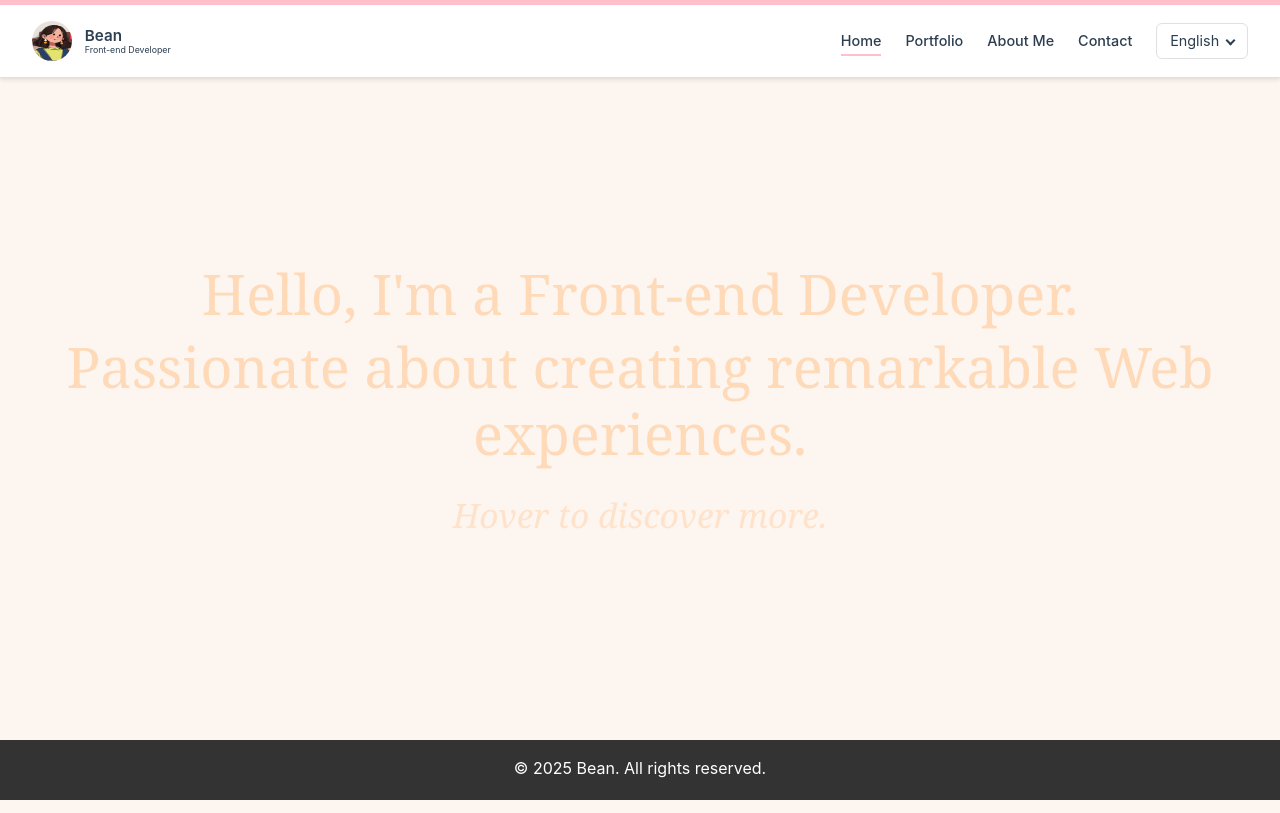
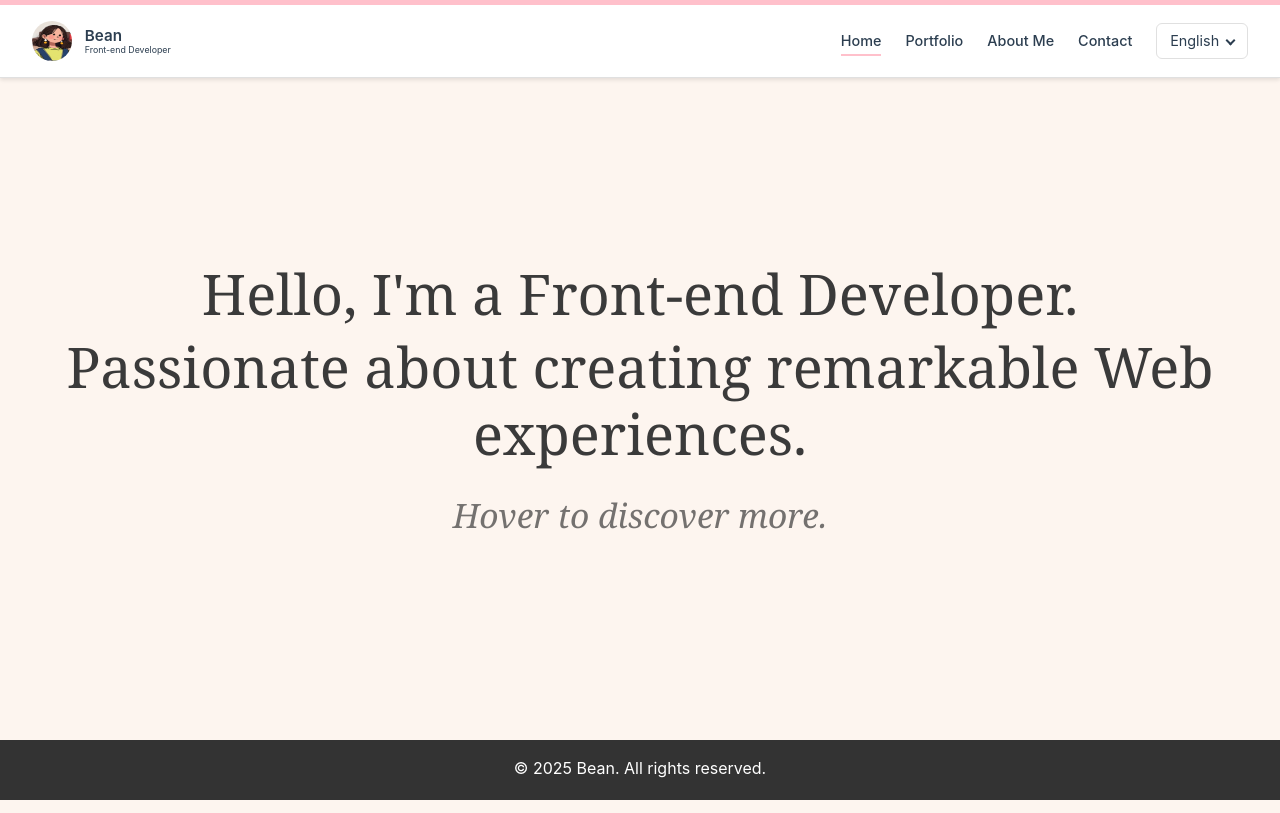
Before and after one commit to ooBean/portfolio-vue3-vite, a Vue app: page / in a window 1280 px wide. Built offline with nearby package versions, Linux system fonts and the light colour scheme.

Commit message:
style(home): use scss variable for hero text color

```diff
--- a/src/views/HomeView.vue
+++ b/src/views/HomeView.vue
@@ -147,7 +147,7 @@ onUnmounted(() => {
 
 .top-layer {
   z-index: 1; // Bottom text layer
-  color: #FFDAB9;
+  color: $hero-text-color; // Use the high-contrast variable
   pointer-events: auto; // This layer should be interactive
 }
 
```
